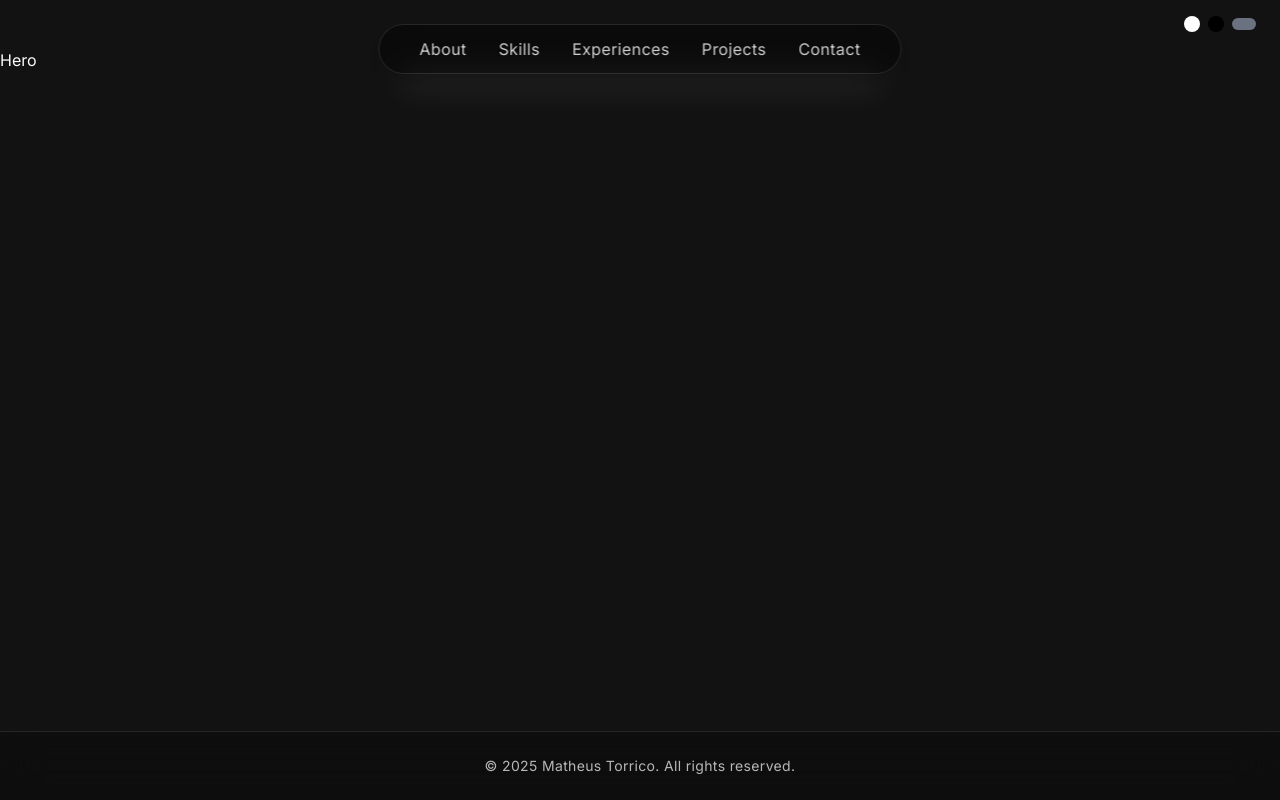
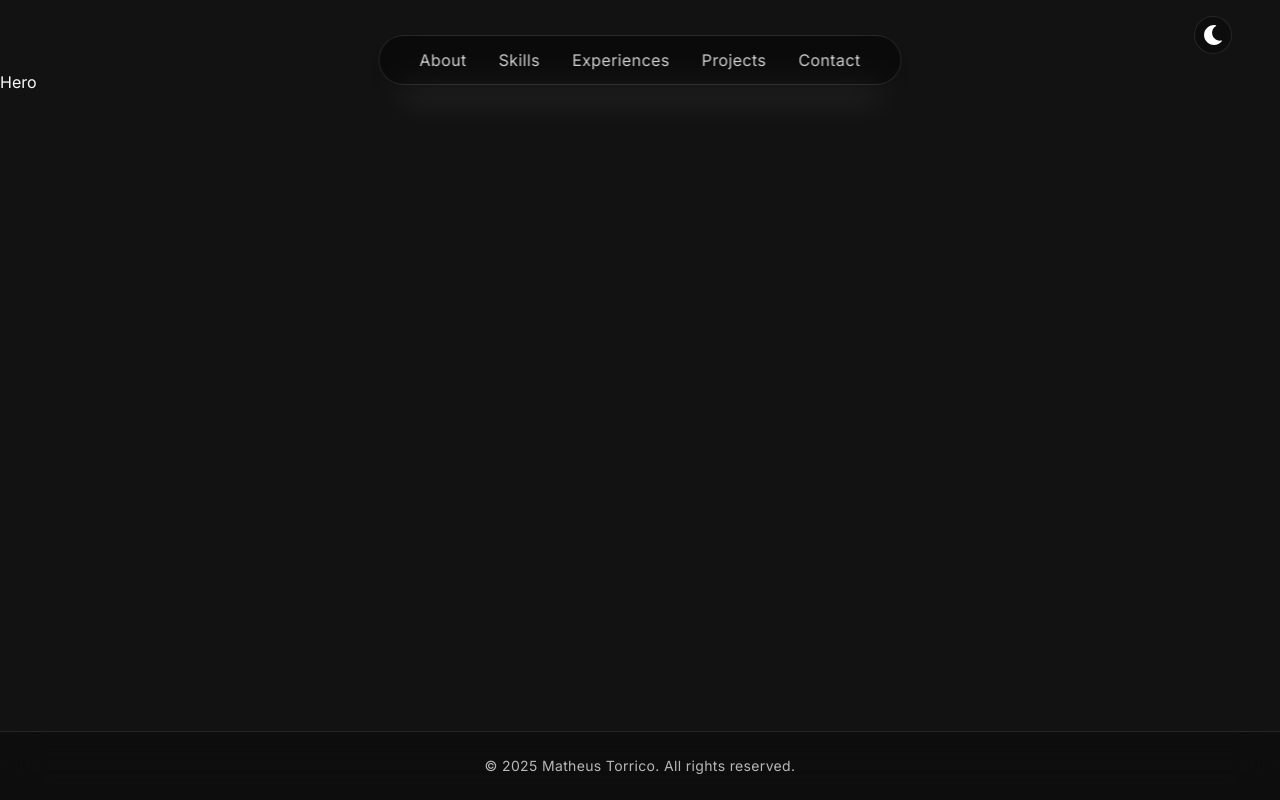
Before and after one commit to ikariLain/Portfolio, a React (Vite) app: page / in a window 1280 px wide. Built offline with nearby package versions, Linux system fonts and the light colour scheme; a web font is replaced by a local one.

Commit message:
Add dark - light mode icons

```diff
--- a/package.json
+++ b/package.json
@@ -14,6 +14,7 @@
     "@tailwindcss/vite": "^4.1.17",
     "react": "^19.1.0",
     "react-dom": "^19.1.0",
+    "react-icons": "^5.5.0",
     "tailwindcss": "^4.1.17"
   },
   "devDependencies": {
--- a/src/App.tsx
+++ b/src/App.tsx
@@ -9,9 +9,7 @@ function App() {
       <Header />
       <main className='flex-1'>
       <Hero />
-
       </main>
-
       <Footer />
     </div>
   )
--- a/src/Components/Footer/Footer.css
+++ b/src/Components/Footer/Footer.css
@@ -1,4 +1,4 @@
-@import url(../Var/Variables.css);
+@import url(../../Var/Variables.css);
 .Footer-Container {
   left: 0;
   margin-top: max;
--- a/src/Components/Header/Header.tsx
+++ b/src/Components/Header/Header.tsx
@@ -1,11 +1,28 @@
-import { useState } from 'react';
+import { useState, useEffect } from 'react';
 import Bars from '../../assets/BarsWhite.png';
 import Xmark from '../../assets/XmarkWhite.png';
-
+import {  FaMoon} from 'react-icons/fa';
+import { LuSun } from "react-icons/lu";
 //import './Header.css'
 
 export default function Header (){
     const [MenuOpen, SetMenuOpen] = useState(false);
+    const [DarkMode, SetDarkMode] = useState(
+        localStorage.getItem('theme') === 'dark' ||
+        (!('theme' in localStorage) && window.matchMedia('(prefers-color-scheme: dark)').matches)
+    );
+
+    useEffect(() => {
+        if (DarkMode) {
+            document.documentElement.classList.add('dark');
+            localStorage.setItem('theme', 'dark');
+        } else {
+            document.documentElement.classList.remove('dark');
+            localStorage.setItem('theme', 'light');
+        }
+    }, [DarkMode]);
+
+    const toogleTheme = () => SetDarkMode(!DarkMode);
 
     const MenuItems = [
         {id : 1, Name: 'About', href: '#About'},
@@ -58,12 +75,20 @@ export default function Header (){
 
             </nav>
 
-            {/* Dark/Light Mode Toggle placeholder */}
-          <div className='hidden md:flex items-center gap-2 ml-auto '>
-              <div className='w-4 h-4 bg-white rounded-full'></div>
-              <div className='w-4 h-4 bg-black rounded-full'></div>
-              <div className='w-6 h-3 bg-gray-500 rounded-full'></div>
-          </div>
+            {/* Dark/Light Mode Toggle  */}
+          <button
+            onClick={toogleTheme}
+            className='
+            hidden md:flex items-center ml-auto mr-6
+            text-white text-xl p-2
+            rounded-full bg-black/30 border border-white/10
+            hover:bg-black/ transition
+             '>
+                {DarkMode ? ( <LuSun  className='text-white transition'/>)
+                : (
+                    <FaMoon className='text-white transition'/>
+                )}
+          </button>
 
          {/* Hamburger  */}
         <button
```
Also changed, not shown: 1 other file (tests, documents, lock files or other folders).
